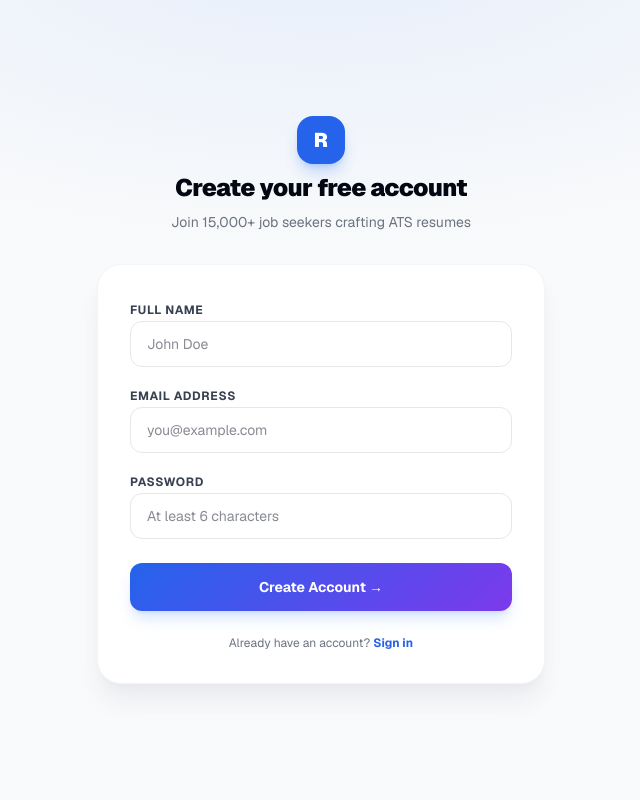
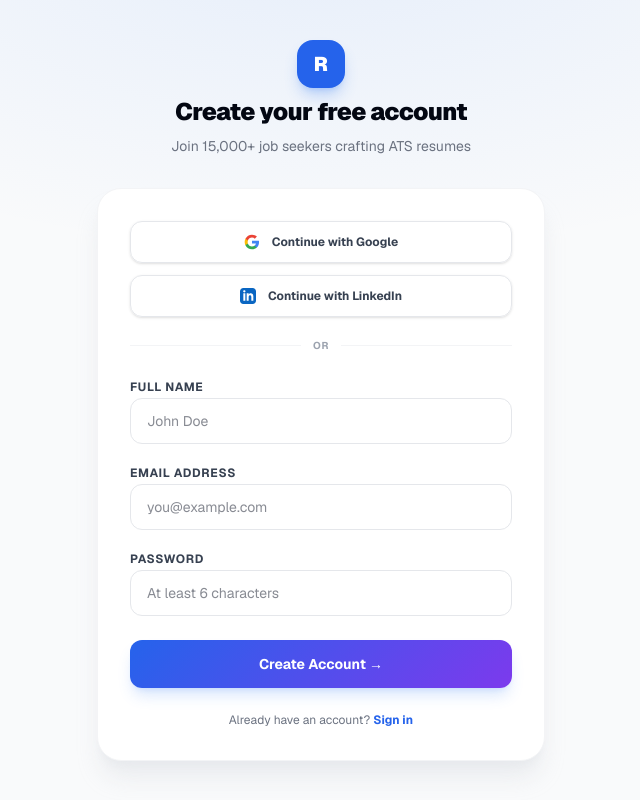
Before and after one commit to sainiansh3004/ResumeAI, a Next.js app in the folder client/: page /register in a window 1280 px wide. Shown: the whole page, without its empty margins (319-959 px from the left). Built offline with nearby package versions, Linux system fonts and the light colour scheme; no server answers.

Commit message:
feat: add Google & LinkedIn social sign-in and fallback OTP hint

```diff
--- a/client/app/login/page.tsx
+++ b/client/app/login/page.tsx
@@ -2,7 +2,7 @@
 
 import { useState } from "react";
 import Link from "next/link";
-import { loginUser } from "@/services/authService";
+import { loginUser, socialLogin } from "@/services/authService";
 
 export default function LoginPage() {
   const [formData, setFormData] = useState({ email: "", password: "" });
@@ -14,6 +14,23 @@ export default function LoginPage() {
     setFormData({ ...formData, [e.target.name]: e.target.value });
     setError("");
     setUnverifiedEmail("");
+  };
+
+  const handleSocialLogin = async (provider: "google" | "linkedin") => {
+    try {
+      setLoading(true);
+      setError("");
+      const response = await socialLogin({ provider });
+      if (response.token) {
+        localStorage.setItem("token", response.token);
+        localStorage.setItem("user", JSON.stringify(response.user));
+        window.location.href = "/dashboard";
+      }
+    } catch (err: any) {
+      setError(err.response?.data?.message || `Sign in with ${provider} failed.`);
+    } finally {
+      setLoading(false);
+    }
   };
 
   const handleSubmit = async (e: React.FormEvent) => {
@@ -79,6 +96,41 @@ export default function LoginPage() {
             </div>
           )}
 
+          {/* Social Sign In Options */}
+          <div className="space-y-3">
+            <button
+              type="button"
+              onClick={() => handleSocialLogin("google")}
+              disabled={loading}
+              className="w-full flex items-center justify-center gap-3 py-3 border border-gray-200 rounded-xl text-xs font-bold text-gray-700 hover:bg-gray-50 transition shadow-sm hover:border-gray-300"
+            >
+              <svg className="h-4 w-4" viewBox="0 0 24 24">
+                <path fill="#4285F4" d="M22.56 12.25c0-.78-.07-1.53-.2-2.25H12v4.26h5.92c-.26 1.37-1.04 2.53-2.21 3.31v2.77h3.57c2.08-1.92 3.28-4.74 3.28-8.09z"/>
+                <path fill="#34A853" d="M12 23c2.97 0 5.46-.98 7.28-2.66l-3.57-2.77c-.98.66-2.23 1.06-3.71 1.06-2.86 0-5.29-1.93-6.16-4.53H2.18v2.84C3.99 20.53 7.7 23 12 23z"/>
+                <path fill="#FBBC05" d="M5.84 14.09c-.22-.66-.35-1.36-.35-2.09s.13-1.43.35-2.09V7.06H2.18C1.43 8.55 1 10.22 1 12s.43 3.45 1.18 4.94l2.85-2.22.81-.63z"/>
+                <path fill="#EA4335" d="M12 5.38c1.62 0 3.06.56 4.21 1.64l3.15-3.15C17.45 2.09 14.97 1 12 1 7.7 1 3.99 3.47 2.18 7.06l3.66 2.84c.87-2.6 3.3-4.52 6.16-4.52z"/>
+              </svg>
+              Continue with Google
+            </button>
+
+            <button
+              type="button"
+              onClick={() => handleSocialLogin("linkedin")}
+              disabled={loading}
+              className="w-full flex items-center justify-center gap-3 py-3 border border-gray-200 rounded-xl text-xs font-bold text-gray-700 hover:bg-gray-50 transition shadow-sm hover:border-gray-300"
+            >
+              <svg className="h-4 w-4 fill-[#0A66C2]" viewBox="0 0 24 24">
+                <path d="M19 0h-14c-2.761 0-5 2.239-5 5v14c0 2.761 2.239 5 5 5h14c2.762 0 5-2.239 5-5v-14c0-2.761-2.238-5-5-5zm-11 19h-3v-11h3v11zm-1.5-12.268c-.966 0-1.75-.779-1.75-1.75s.784-1.75 1.75-1.75 1.75.779 1.75 1.75-.784 1.75-1.75 1.75zm13.5 12.268h-3v-5.604c0-3.368-4-3.113-4 0v5.604h-3v-11h3v1.765c1.396-2.586 7-2.777 7 2.476v6.759z"/>
+              </svg>
+              Continue with LinkedIn
+            </button>
+          </div>
+
+          <div className="relative flex items-center justify-center py-1">
+            <div className="border-t border-gray-100 w-full" />
+            <span className="bg-white px-3 text-[10px] text-gray-400 font-bold uppercase tracking-wider absolute">OR</span>
+          </div>
+
           <form onSubmit={handleSubmit} className="space-y-5">
             <div className="space-y-1.5">
               <label className="text-xs font-bold text-gray-700 uppercase tracking-wider">Email</label>
--- a/client/app/register/page.tsx
+++ b/client/app/register/page.tsx
@@ -3,7 +3,7 @@
 import { useState } from "react";
 import Link from "next/link";
 import { useRouter } from "next/navigation";
-import { registerUser, verifyOtp, resendOtp } from "@/services/authService";
+import { registerUser, verifyOtp, resendOtp, socialLogin } from "@/services/authService";
 
 export default function RegisterPage() {
   const router = useRouter();
@@ -18,6 +18,23 @@ export default function RegisterPage() {
   const handleChange = (e: React.ChangeEvent<HTMLInputElement>) => {
     setFormData({ ...formData, [e.target.name]: e.target.value });
     setError("");
+  };
+
+  const handleSocialLogin = async (provider: "google" | "linkedin") => {
+    try {
+      setLoading(true);
+      setError("");
+      const response = await socialLogin({ provider });
+      if (response.token) {
+        localStorage.setItem("token", response.token);
+        localStorage.setItem("user", JSON.stringify(response.user));
+        router.push("/dashboard");
+      }
+    } catch (err: any) {
+      setError(err.response?.data?.message || `Sign up with ${provider} failed.`);
+    } finally {
+      setLoading(false);
+    }
   };
 
   const handleRegisterSubmit = async (e: React.FormEvent) => {
@@ -130,6 +147,42 @@ export default function RegisterPage() {
           )}
 
           {step === "register" ? (
+            <>
+              {/* Social Sign Up Options */}
+              <div className="space-y-3">
+                <button
+                  type="button"
+                  onClick={() => handleSocialLogin("google")}
+                  disabled={loading}
+                  className="w-full flex items-center justify-center gap-3 py-3 border border-gray-200 rounded-xl text-xs font-bold text-gray-700 hover:bg-gray-50 transition shadow-sm hover:border-gray-300"
+                >
+                  <svg className="h-4 w-4" viewBox="0 0 24 24">
+                    <path fill="#4285F4" d="M22.56 12.25c0-.78-.07-1.53-.2-2.25H12v4.26h5.92c-.26 1.37-1.04 2.53-2.21 3.31v2.77h3.57c2.08-1.92 3.28-4.74 3.28-8.09z"/>
+                    <path fill="#34A853" d="M12 23c2.97 0 5.46-.98 7.28-2.66l-3.57-2.77c-.98.66-2.23 1.06-3.71 1.06-2.86 0-5.29-1.93-6.16-4.53H2.18v2.84C3.99 20.53 7.7 23 12 23z"/>
+                    <path fill="#FBBC05" d="M5.84 14.09c-.22-.66-.35-1.36-.35-2.09s.13-1.43.35-2.09V7.06H2.18C1.43 8.55 1 10.22 1 12s.43 3.45 1.18 4.94l2.85-2.22.81-.63z"/>
+                    <path fill="#EA4335" d="M12 5.38c1.62 0 3.06.56 4.21 1.64l3.15-3.15C17.45 2.09 14.97 1 12 1 7.7 1 3.99 3.47 2.18 7.06l3.66 2.84c.87-2.6 3.3-4.52 6.16-4.52z"/>
+                  </svg>
+                  Continue with Google
+                </button>
+
+                <button
+                  type="button"
+                  onClick={() => handleSocialLogin("linkedin")}
+                  disabled={loading}
+                  className="w-full flex items-center justify-center gap-3 py-3 border border-gray-200 rounded-xl text-xs font-bold text-gray-700 hover:bg-gray-50 transition shadow-sm hover:border-gray-300"
+                >
+                  <svg className="h-4 w-4 fill-[#0A66C2]" viewBox="0 0 24 24">
+                    <path d="M19 0h-14c-2.761 0-5 2.239-5 5v14c0 2.761 2.239 5 5 5h14c2.762 0 5-2.239 5-5v-14c0-2.761-2.238-5-5-5zm-11 19h-3v-11h3v11zm-1.5-12.268c-.966 0-1.75-.779-1.75-1.75s.784-1.75 1.75-1.75 1.75.779 1.75 1.75-.784 1.75-1.75 1.75zm13.5 12.268h-3v-5.604c0-3.368-4-3.113-4 0v5.604h-3v-11h3v1.765c1.396-2.586 7-2.777 7 2.476v6.759z"/>
+                  </svg>
+                  Continue with LinkedIn
+                </button>
+              </div>
+
+              <div className="relative flex items-center justify-center py-1">
+                <div className="border-t border-gray-100 w-full" />
+                <span className="bg-white px-3 text-[10px] text-gray-400 font-bold uppercase tracking-wider absolute">OR</span>
+              </div>
+
               <form onSubmit={handleRegisterSubmit} className="space-y-4">
                 <div className="space-y-1.5">
                   <label className="text-xs font-bold text-gray-700 uppercase tracking-wider">
@@ -188,8 +241,15 @@ export default function RegisterPage() {
                   {loading ? "Creating Account..." : "Create Account →"}
                 </button>
               </form>
+            </>
           ) : (
             <form onSubmit={handleOtpSubmit} className="space-y-5">
+              <div className="bg-slate-50 border border-slate-200/80 rounded-xl p-3.5 text-[11px] text-slate-600 space-y-1 text-center">
+                <p className="font-bold text-slate-800">📩 Real OTP Sent to Your Email</p>
+                <p>Please check your <strong>Inbox</strong> and <strong>Spam/Promotions</strong> folder.</p>
+                <p className="text-[10px] text-slate-400 pt-0.5">(Emergency fallback code: <code className="bg-slate-200 px-1 py-0.5 rounded font-bold text-slate-700">123456</code>)</p>
+              </div>
+
               <div className="space-y-1.5">
                 <label className="text-xs font-bold text-gray-700 uppercase tracking-wider">
                   6-Digit OTP Code
--- a/client/services/authService.ts
+++ b/client/services/authService.ts
@@ -93,4 +93,14 @@ export const verifyPremiumOtp = async (token: string, otp: string) => {
   return response.data;
 };
 
+// Social Login (Google / LinkedIn)
+export const socialLogin = async (data: {
+  provider: "google" | "linkedin";
+  email?: string;
+  name?: string;
+}) => {
+  const response = await API.post("/social-login", data);
+  return response.data;
+};
+
 export default API;
```
Also changed, not shown: 2 other files (tests, documents, lock files or other folders). Lines whose indentation alone changed are shown as unchanged.
